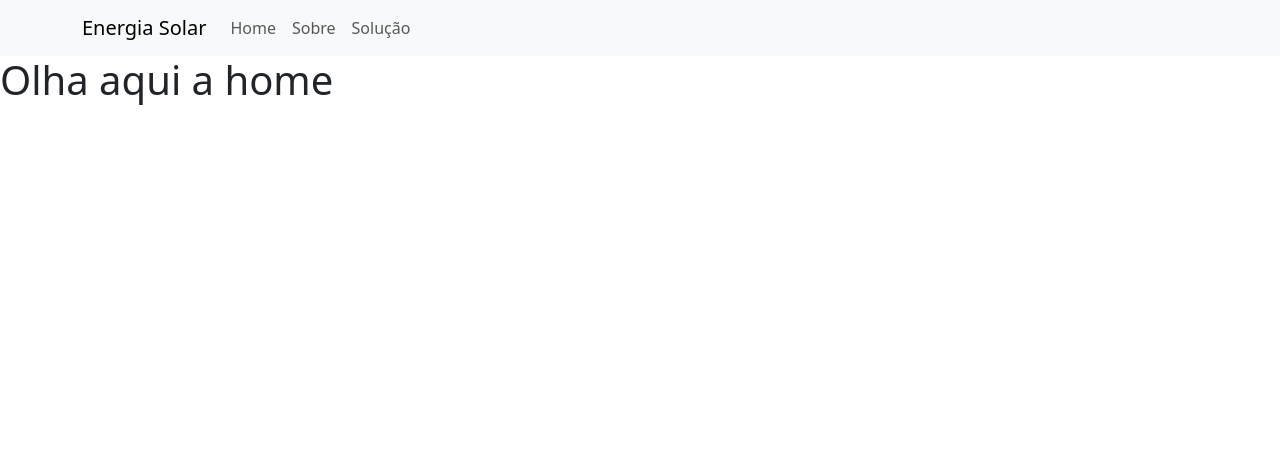
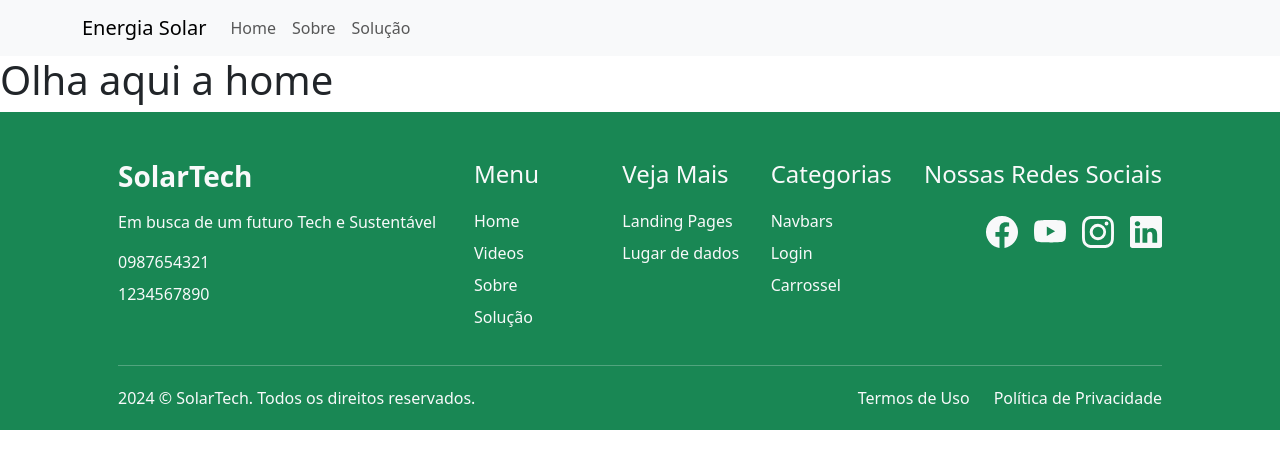
Before and after one commit to Pedro-Josue/Site_GS, a React (Vite) app: page / in a window 1280 px wide. Shown: the top 468 px of the page. Built offline with nearby package versions, Linux system fonts and the light colour scheme.

Commit message:
Adicionando o Footer (Prévia)

```diff
--- a/package.json
+++ b/package.json
@@ -11,9 +11,11 @@
   },
   "dependencies": {
     "bootstrap": "^5.3.3",
+    "bootstrap-icons": "^1.11.3",
     "react": "^18.3.1",
     "react-bootstrap": "^2.10.5",
     "react-dom": "^18.3.1",
+    "react-icons": "^5.3.0",
     "react-router-dom": "^6.28.0",
     "styled-components": "^6.1.13"
   },
--- a/src/components/Footer.jsx
+++ b/src/components/Footer.jsx
@@ -1,9 +1,69 @@
-const Footer=()=>{
-    return(
-        <>
+import React from "react";
+// Importe os ícones que você precisa do React Icons
+import { BsFacebook, BsYoutube, BsInstagram, BsLinkedin } from "react-icons/bs";
 
-        </>
-    )
-}
+const Footer = () => {
+  return (
+    <footer className="bg-success text-light pt-5">
+      <div className="container px-5">
+        <div className="row">
+          <div className="col-6 col-lg-4">
+            <h3 className="fw-bold">SolarTech</h3>
+            <p className="pt-2">
+              Em busca de um futuro Tech e Sustentável
+            </p>
+            <p className="mb-2">0987654321</p>
+            <p>1234567890</p>
+          </div>
+          <div className="col">
+            <h4>Menu</h4>
+            <ul className="list-unstyled pt-2">
+              <li className="py-1">Home</li>
+              <li className="py-1">Videos</li>
+              <li className="py-1">Sobre</li>
+              <li className="py-1">Solução</li>
+            </ul>
+          </div>
+          <div className="col">
+            <h4>Veja Mais</h4>
+            <ul className="list-unstyled pt-2">
+              <li className="py-1">Landing Pages</li>
+              <li className="py-1">Lugar de dados</li>
+            </ul>
+          </div>
+          <div className="col">
+            <h4>Categorias</h4>
+            <ul className="list-unstyled pt-2">
+              <li className="py-1">Navbars</li>
+              <li className="py-1">Login</li>
+              <li className="py-1">Carrossel</li>
+            </ul>
+          </div>
+          <div className="col-6 col-lg-3 text-lg-end">
+            <h4>Nossas Redes Sociais</h4>
+            <div className="social-media pt-2">
+              <a href="#" className="text-light fs-2 me-3"><BsFacebook /></a>
+              <a href="#" className="text-light fs-2 me-3"><BsYoutube /></a>
+              <a href="#" className="text-light fs-2 me-3"><BsInstagram /></a>
+              <a href="#" className="text-light fs-2"><BsLinkedin /></a>
+            </div>
+          </div>
+        </div>
+        <hr />
+        <div className="d-sm-flex justify-content-between py-1">
+          <p>2024 © SolarTech. Todos os direitos reservados.</p>
+          <p>
+            <a href="#" className="text-light text-decoration-none pe-4">
+              Termos de Uso
+            </a>
+            <a href="#" className="text-light text-decoration-none">
+              Política de Privacidade
+            </a>
+          </p>
+        </div>
+      </div>
+    </footer>
+  );
+};
 
-export default Footer
+export default Footer;
```
Also changed, not shown: 1 other file (tests, documents, lock files or other folders).
